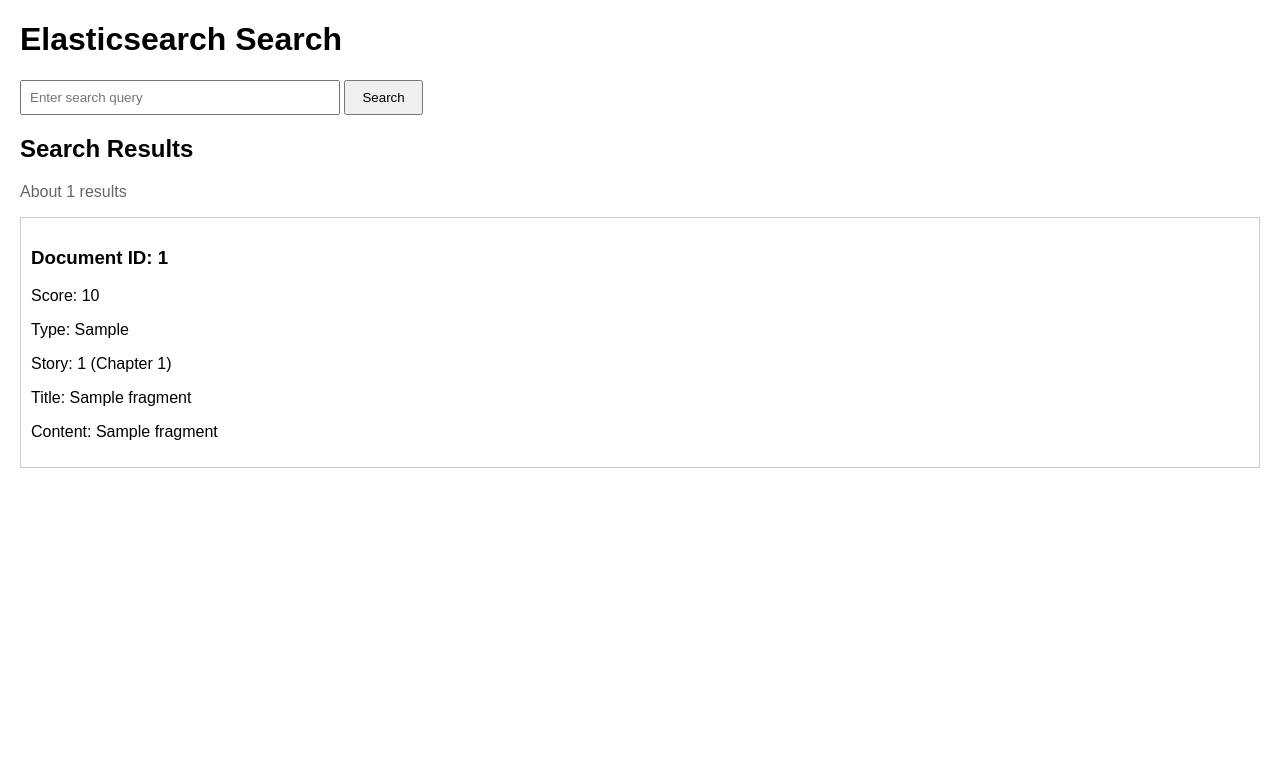
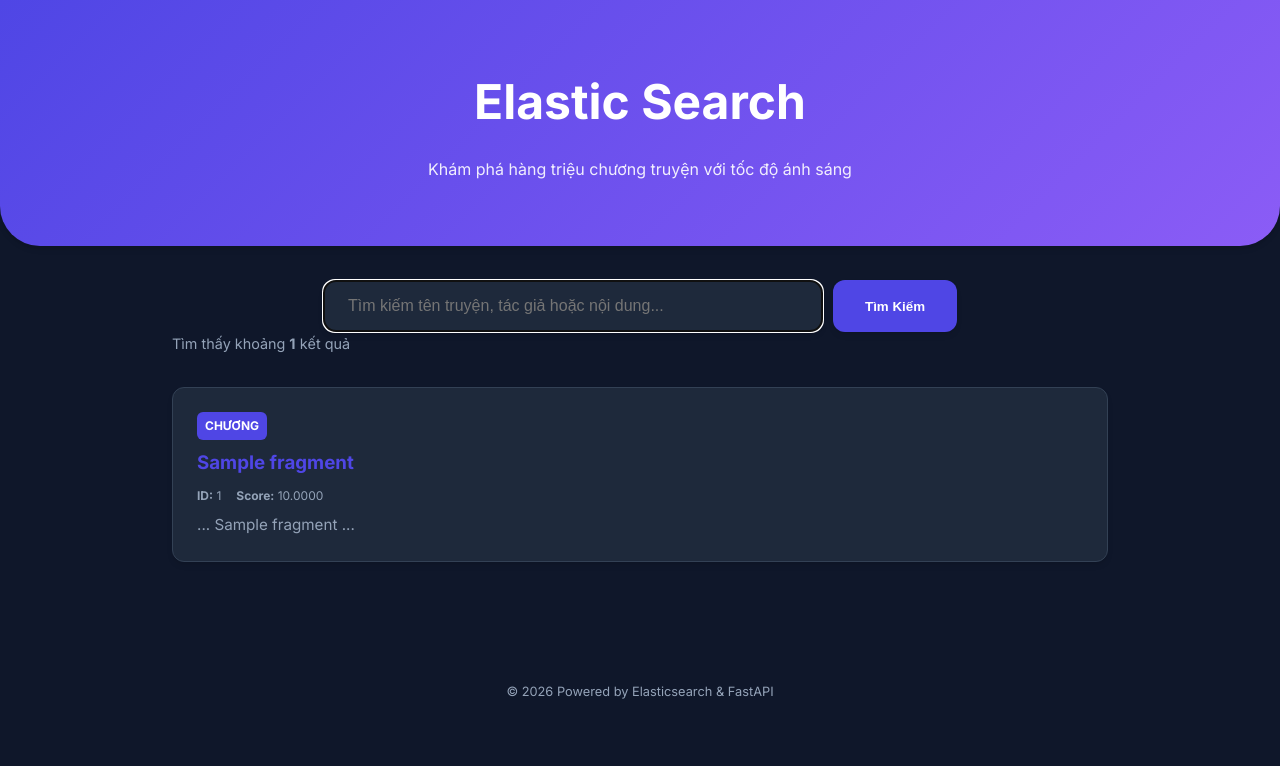
Before and after one commit to hungtran3011/elastic-test, a FastAPI app: template templates/index.html in a window 1280 px wide. Shown: the top 766 px of the page. Run offline with FastAPI, Linux system fonts and the light colour scheme; the template is opened without the code that fills it: most values are stand-ins (such as "Sample title", 1, 10 or a date in 2020).

Commit message:
New UX UI

```diff
--- /dev/null
+++ b/static/css/style.css
@@ -0,0 +1,214 @@
+:root {
+    --primary: #4f46e5;
+    --primary-hov: #4338ca;
+    --accent: #8b5cf6;
+    --bg: #f8fafc;
+    --card-bg: #ffffff;
+    --text: #0f172a;
+    --text-muted: #64748b;
+    --border: #e2e8f0;
+    --shadow: 0 4px 6px -1px rgb(0 0 0 / 0.1), 0 2px 4px -2px rgb(0 0 0 / 0.1);
+    --radius: 12px;
+}
+
+[data-theme="dark"] {
+    --bg: #0f172a;
+    --card-bg: #1e293b;
+    --text: #f1f5f9;
+    --text-muted: #94a3b8;
+    --border: #334155;
+}
+
+* {
+    box-sizing: border-box;
+    margin: 0;
+    padding: 0;
+    transition: background 0.3s, color 0.3s;
+}
+
+body {
+    font-family: 'Inter', -apple-system, sans-serif;
+    background-color: var(--bg);
+    color: var(--text);
+    line-height: 1.6;
+}
+
+.container {
+    max-width: 1000px;
+    margin: 0 auto;
+    padding: 2rem;
+}
+
+/* Header & Search */
+header {
+    text-align: center;
+    padding: 4rem 0;
+    background: linear-gradient(135deg, var(--primary), var(--accent));
+    color: white;
+    margin-bottom: 2rem;
+    border-radius: 0 0 40px 40px;
+    box-shadow: var(--shadow);
+}
+
+.search-box {
+    margin-top: -30px;
+    display: flex;
+    justify-content: center;
+    gap: 10px;
+}
+
+input[type="text"] {
+    width: 500px;
+    padding: 1rem 1.5rem;
+    border: 1px solid var(--border);
+    border-radius: var(--radius);
+    background: var(--card-bg);
+    color: var(--text);
+    font-size: 1rem;
+    box-shadow: var(--shadow);
+}
+
+button {
+    padding: 1rem 2rem;
+    background: var(--primary);
+    color: white;
+    border: none;
+    border-radius: var(--radius);
+    font-weight: 600;
+    cursor: pointer;
+    box-shadow: var(--shadow);
+}
+
+button:hover {
+    background: var(--primary-hov);
+    transform: translateY(-1px);
+}
+
+/* Results */
+.stats {
+    margin-bottom: 2rem;
+    color: var(--text-muted);
+    font-size: 0.9rem;
+}
+
+.result-card {
+    background: var(--card-bg);
+    padding: 1.5rem;
+    margin-bottom: 1.5rem;
+    border-radius: var(--radius);
+    border: 1px solid var(--border);
+    box-shadow: var(--shadow);
+    display: block;
+    text-decoration: none;
+    color: inherit;
+    position: relative;
+}
+
+.result-card:hover {
+    border-color: var(--primary);
+    transform: scale(1.01);
+}
+
+.tag {
+    font-size: 0.75rem;
+    padding: 4px 8px;
+    border-radius: 6px;
+    background: var(--primary);
+    color: white;
+    font-weight: 700;
+    text-transform: uppercase;
+    margin-bottom: 0.5rem;
+    display: inline-block;
+}
+
+.tag.chapter {
+    background: var(--accent);
+}
+
+h3 {
+    margin-bottom: 0.5rem;
+    color: var(--primary);
+}
+
+.snippet {
+    font-size: 0.95rem;
+    color: var(--text-muted);
+}
+
+/* Highlighting */
+em {
+    background-color: #fbbf24;
+    color: #000;
+    font-style: normal;
+    font-weight: 800;
+    padding: 0 4px;
+    border-radius: 4px;
+    box-shadow: 0 0 10px rgba(251, 191, 36, 0.6);
+}
+
+.highlight {
+    background: rgba(255, 255, 0, 0.3);
+    font-weight: bold;
+    border-radius: 2px;
+}
+
+/* Pagination */
+.pagination {
+    display: flex;
+    gap: 8px;
+    justify-content: center;
+    margin-top: 3rem;
+}
+
+.pagination a,
+.pagination span {
+    padding: 8px 16px;
+    border-radius: 8px;
+    background: var(--card-bg);
+    border: 1px solid var(--border);
+    text-decoration: none;
+    color: var(--text);
+}
+
+.pagination span.current {
+    background: var(--primary);
+    color: white;
+    border-color: var(--primary);
+}
+
+/* Reader Lounge */
+.reader-container {
+    max-width: 800px;
+    margin: 0 auto;
+    padding: 4rem 2rem;
+    background: var(--card-bg);
+    min-height: 100vh;
+    box-shadow: var(--shadow);
+}
+
+.content {
+    font-family: 'Merriweather', serif;
+    font-size: 1.25rem;
+    line-height: 1.8;
+    color: var(--text);
+}
+
+.content p {
+    margin-bottom: 1.5rem;
+}
+
+.nav-sticky {
+    position: sticky;
+    bottom: 20px;
+    display: flex;
+    justify-content: space-between;
+    background: rgba(255, 255, 255, 0.8);
+    backdrop-filter: blur(10px);
+    padding: 1rem;
+    border-radius: var(--radius);
+    box-shadow: var(--shadow);
+}
+
+[data-theme="dark"] .nav-sticky {
+    background: rgba(15, 23, 42, 0.8);
+}
--- a/templates/index.html
+++ b/templates/index.html
@@ -1,82 +1,89 @@
 <!DOCTYPE html>
-<html lang="en">
+<html lang="vi">
+
 <head>
     <meta charset="UTF-8">
     <meta name="viewport" content="width=device-width, initial-scale=1.0">
-    <title>Elasticsearch Search</title>
-    <style>
-        body { font-family: Arial, sans-serif; margin: 20px; }
-        form { margin-bottom: 20px; }
-        input[type="text"] { width: 300px; padding: 8px; }
-        button { padding: 8px 16px; }
-        .result { margin-bottom: 20px; border: 1px solid #ccc; padding: 10px; }
-        em { background-color: yellow; }
-        .pagination { margin-top: 20px; }
-        .pagination a, .pagination span {
-            display: inline-block;
-            padding: 6px 10px;
-            margin-right: 6px;
-            border: 1px solid #ccc;
-            text-decoration: none;
-            color: inherit;
-        }
-        .pagination .current {
-            font-weight: bold;
-            border-color: #666;
-        }
-        .muted { color: #666; }
-    </style>
+    <title>Elastic Search - Thư Viện Truyện</title>
+    <link rel="preconnect" href="https://fonts.googleapis.com">
+    <link
+        href="https://fonts.googleapis.com/css2?family=Inter:wght@400;600;700&family=Merriweather:wght@400;700&display=swap"
+        rel="stylesheet">
+    <link rel="stylesheet" href="/static/css/style.css">
 </head>
-<body>
-    <h1>Elasticsearch Search</h1>
-    <form action="/search" method="get">
-        <input type="text" name="query" placeholder="Enter search query" value="{{ query or '' }}" required>
-        <button type="submit">Search</button>
+
+<body data-theme="dark">
+    <header>
+        <div class="container" style="padding: 0;">
+            <h1 style="font-size: 3rem; margin-bottom: 1rem;">Elastic Search</h1>
+            <p style="opacity: 0.9;">Khám phá hàng triệu chương truyện với tốc độ ánh sáng</p>
+        </div>
+    </header>
+
+    <div class="container">
+        <form action="/search" method="get" class="search-box">
+            <input type="text" name="query" placeholder="Tìm kiếm tên truyện, tác giả hoặc nội dung..."
+                value="{{ query or '' }}" required autofocus>
+            <button type="submit">Tìm Kiếm</button>
         </form>
-    {% if results %}
-        <h2>Search Results</h2>
-        {% if total_hits is not none %}
-            <p class="muted">About {{ total_hits }} results</p>
-        {% endif %}
+
+        {% if results is not none %}
+        <div class="stats">
+            Tìm thấy khoảng <strong>{{ total_hits }}</strong> kết quả
+        </div>
+
         {% for hit in results %}
-        <div class="result">
-            <h3>Document ID: {{ hit._id }}</h3>
-            <p>Score: {{ hit._score }}</p>
-            {% if hit._source.doc_type %}
-                <p>Type: {{ hit._source.doc_type }}</p>
-            {% endif %}
-            {% if hit._source.story_id %}
-                <p>Story: {{ hit._source.story_id }}{% if hit._source.chapter_number %} (Chapter {{ hit._source.chapter_number }}){% endif %}</p>
-            {% endif %}
+        <a href="/document/{{ hit._id }}" class="result-card">
+            <span class="tag {{ hit._source.doc_type }}">
+                {{ 'Truyện' if hit._source.doc_type == 'story' else 'Chương' }}
+            </span>
 
-            <p>Title:
+            <h3>
                 {% if hit.highlight and hit.highlight.title %}
                 {% for fragment in hit.highlight.title %}
-                        <span class="highlight">{{ fragment | safe }}</span>
+                {{ fragment | safe }}
                 {% endfor %}
                 {% else %}
                 {{ hit._source.title }}
                 {% endif %}
+            </h3>
+
+            <!-- Tech Metadata -->
+            <div style="font-size: 0.75rem; color: var(--text-muted); margin-bottom: 0.5rem; display: flex; gap: 15px;">
+                <span><strong>ID:</strong> {{ hit._id }}</span>
+                <span><strong>Score:</strong> {{ "%.4f"|format(hit._score) }}</span>
+            </div>
+
+            {% if hit._source.story_id and hit._source.doc_type == 'chapter' %}
+            <p style="font-size: 0.85rem; margin-bottom: 0.5rem; color: var(--primary);">
+                Chương {{ hit._source.chapter_number }}{% if hit.total_chapters %}/{{ hit.total_chapters }}{% endif %}
+                • Thuộc ID: {{ hit._source.story_id }}
             </p>
+            {% endif %}
 
-            <p>Content:
+            <div class="snippet">
                 {% if hit.highlight and hit.highlight.content %}
                 {% for fragment in hit.highlight.content %}
-                        <span class="highlight">{{ fragment | safe }}</span>
+                ... {{ fragment | safe }} ...
                 {% endfor %}
                 {% else %}
-                    {{ hit._source.content }}
+                {{ (hit._source.content[:300] if hit._source.content else '') | replace('&lt;br&gt;', '<br>') | safe
+                }}...
                 {% endif %}
-            </p>
             </div>
+        </a>
         {% endfor %}
 
+        {% if not results %}
+        <div style="text-align: center; padding: 4rem; opacity: 0.5;">
+            <p>Không tìm thấy kết quả nào cho "{{ query }}"</p>
+        </div>
+        {% endif %}
+
         {% if total_pages and total_pages > 1 %}
-        <div class="pagination" aria-label="Pagination">
+        <div class="pagination">
             {% if page > 1 %}
-                <a href="/search?query={{ query|urlencode }}&page={{ page - 1 }}">Prev</a>
-            {% else %}
-                <span class="muted">Prev</span>
+            <a href="/search?query={{ query|urlencode }}&page={{ page - 1 }}">Trước</a>
             {% endif %}
 
             {% for p in pages %}
@@ -87,13 +94,25 @@
             {% endif %}
             {% endfor %}
 
-            {% if page < total_pages %}
-                <a href="/search?query={{ query|urlencode }}&page={{ page + 1 }}">Next</a>
-            {% else %}
-                <span class="muted">Next</span>
+            {% if page < total_pages %} <a href="/search?query={{ query|urlencode }}&page={{ page + 1 }}">Sau</a>
                 {% endif %}
         </div>
         {% endif %}
+        {% else %}
+        <!-- Landing suggestions or categories would go here -->
+        <div style="text-align: center; padding: 4rem; opacity: 0.5;">
+            <p>Nhập từ khóa để bắt đầu khám phá</p>
+        </div>
         {% endif %}
+    </div>
+
+    <footer style="text-align: center; padding: 4rem; color: var(--text-muted); font-size: 0.8rem;">
+        &copy; 2026 Powered by Elasticsearch & FastAPI
+    </footer>
+
+    <script>
+        // Optional: Theme toggler can be added here
+    </script>
 </body>
+
 </html>
```
Also changed, not shown: elastic.py (+31 -0 lines), templates/404.html (added, +20 -0 lines), templates/detail.html (added, +86 -0 lines), web_app.py (+95 -1 lines). Lines whose indentation alone changed are shown as unchanged.
